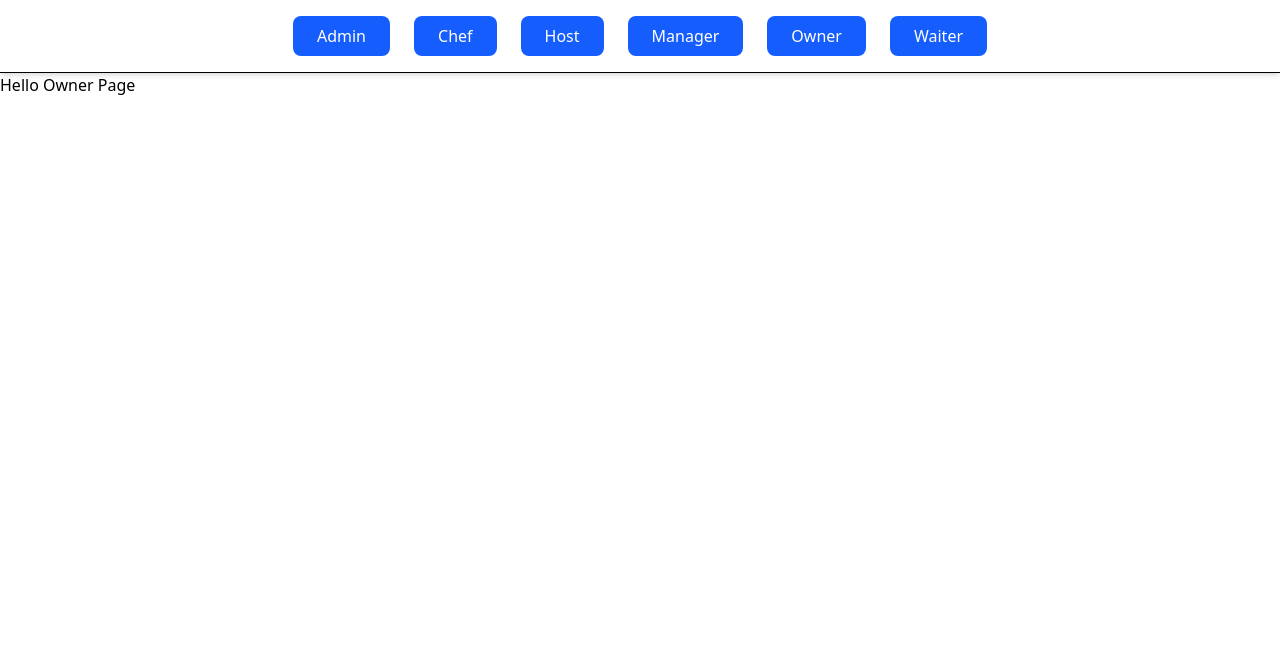
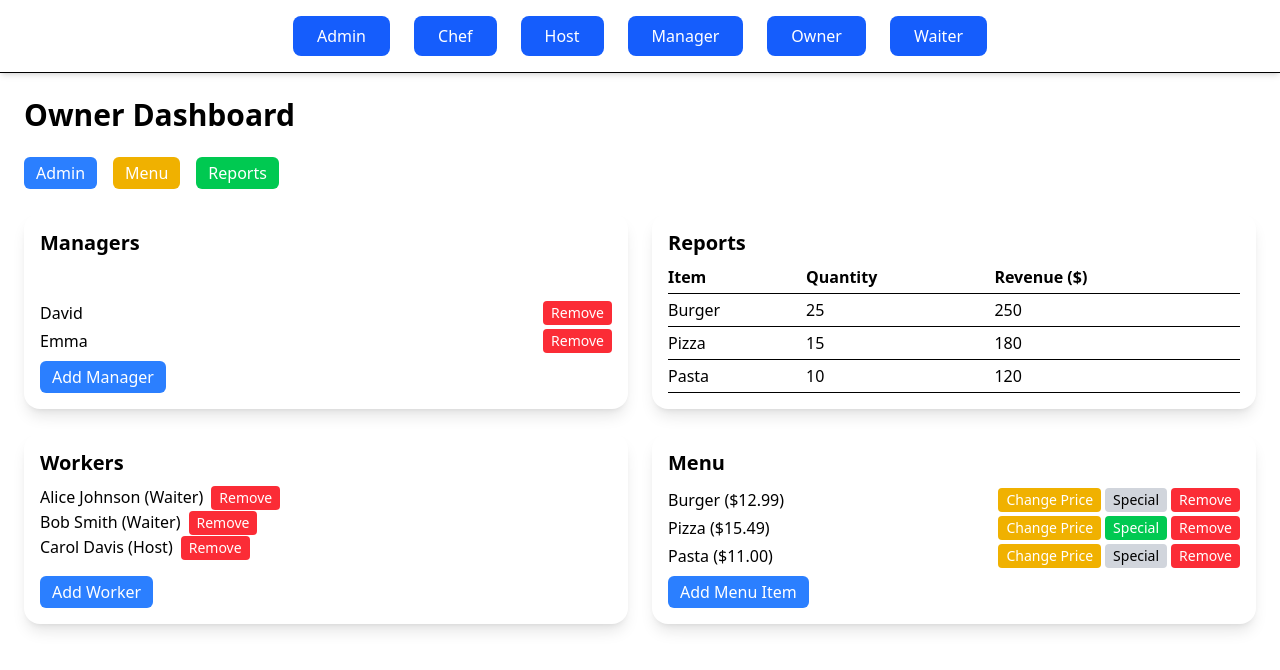
Before and after one commit to maxpilipovic/restaurant-management-system, a React (Vite) app in the folder frontend/: page /owner in a window 1280 px wide. Shown: the top 670 px of the page. Built offline with nearby package versions, Linux system fonts and the light colour scheme.

Commit message:
Update PageOwner

```diff
--- a/frontend/src/pages/PageOwner.jsx
+++ b/frontend/src/pages/PageOwner.jsx
@@ -1,8 +1,236 @@
-import React from 'react';
+import React, { useState } from "react";
 
-export const PageOwner = () => {
+// Reusable Card Component
+const InfoCard = ({ title, children }) => {
   return (
-    <h1>Hello Owner Page</h1>
+    <div className="bg-white shadow-lg rounded-2xl p-4 flex flex-col justify-between">
+      <h2 className="text-xl font-bold mb-2">{title}</h2>
+      <div>{children}</div>
+    </div>
+  );
+};
+
+const PageOwner = () => {
+  // Workers (same as Manager)
+  const [workers, setWorkers] = useState([
+    { id: 1, first_name: "Alice", last_name: "Johnson", role: "Waiter" },
+    { id: 2, first_name: "Bob", last_name: "Smith", role: "Waiter" },
+    { id: 3, first_name: "Carol", last_name: "Davis", role: "Host" },
+  ]);
+
+  // Managers (Owner can add/remove)
+  const [managers, setManagers] = useState([
+    { id: 1, name: "David" },
+    { id: 2, name: "Emma" },
+  ]);
+
+  // Tables
+  const [tables, setTables] = useState([
+    { id: 1, number: 1, status: "Open", assigned_waiter: null },
+    { id: 2, number: 2, status: "Occupied", assigned_waiter: 1 },
+    { id: 3, number: 3, status: "Open", assigned_waiter: null },
+    { id: 4, number: 4, status: "Open", assigned_waiter: null },
+    { id: 5, number: 5, status: "Open", assigned_waiter: null },
+    { id: 6, number: 6, status: "Open", assigned_waiter: null },
+    { id: 7, number: 7, status: "Open", assigned_waiter: null },
+    { id: 8, number: 8, status: "Open", assigned_waiter: null },
+    { id: 9, number: 9, status: "Open", assigned_waiter: null },
+    { id: 10, number: 10, status: "Open", assigned_waiter: null },
+  ]);
+
+  // Menu Items
+  const [menuItems, setMenuItems] = useState([
+    { id: 1, name: "Burger", price: 12.99, is_special: false },
+    { id: 2, name: "Pizza", price: 15.49, is_special: true },
+    { id: 3, name: "Pasta", price: 11.0, is_special: false },
+  ]);
+
+  // Reports (example data)
+  const [reports] = useState([
+    { item: "Burger", quantity: 25, revenue: 250 },
+    { item: "Pizza", quantity: 15, revenue: 180 },
+    { item: "Pasta", quantity: 10, revenue: 120 },
+  ]);
+
+  // --- Worker functions ---
+  const addWorker = (first_name, last_name, role) => {
+    const newWorker = { id: workers.length + 1, first_name, last_name, role };
+    setWorkers([...workers, newWorker]);
+  };
+
+  const removeWorker = (id) => {
+    setWorkers(workers.filter((w) => w.id !== id));
+  };
+
+  // --- Manager functions ---
+  const addManager = () => {
+    const name = prompt("Enter manager name:");
+    if (name) setManagers([...managers, { id: managers.length + 1, name }]);
+  };
+
+  const removeManager = (id) => {
+    setManagers(managers.filter((m) => m.id !== id));
+  };
+
+  // --- Table functions ---
+  const assignTable = (tableId, waiterId) => {
+    setTables((prev) =>
+      prev.map((t) => (t.id === tableId ? { ...t, assigned_waiter: waiterId } : t))
+    );
+  };
+
+  // --- Menu functions ---
+  const addMenuItem = (name, price) => {
+    const newItem = { id: menuItems.length + 1, name, price, is_special: false };
+    setMenuItems([...menuItems, newItem]);
+  };
+
+  const removeMenuItem = (id) => {
+    setMenuItems(menuItems.filter((item) => item.id !== id));
+  };
+
+  const changePrice = (id, newPrice) => {
+    setMenuItems((prev) =>
+      prev.map((item) => (item.id === id ? { ...item, price: newPrice } : item))
+    );
+  };
+
+  const toggleSpecial = (id) => {
+    setMenuItems((prev) =>
+      prev.map((item) => (item.id === id ? { ...item, is_special: !item.is_special } : item))
+    );
+  };
+
+  return (
+    <div className="p-6">
+      <h1 className="text-3xl font-bold mb-6">Owner Dashboard</h1>
+
+      {/* Buttons */}
+      <div className="flex gap-4 mb-6">
+        <button className="bg-blue-500 text-white px-3 py-1 rounded-md">Admin</button>
+        <button className="bg-yellow-500 text-white px-3 py-1 rounded-md">Menu</button>
+        <button className="bg-green-500 text-white px-3 py-1 rounded-md">Reports</button>
+      </div>
+
+      {/* Cards Section */}
+      <div className="grid grid-cols-2 gap-6">
+        {/* Managers */}
+        <InfoCard title="Managers">
+          <ul className="mb-2">
+            {managers.map((m) => (
+              <li key={m.id} className="flex justify-between items-center mb-1">
+                {m.name}
+                <button
+                  className="bg-red-500 text-white px-2 py-0.5 rounded text-sm"
+                  onClick={() => removeManager(m.id)}
+                >
+                  Remove
+                </button>
+              </li>
+            ))}
+          </ul>
+          <button className="bg-blue-500 text-white px-3 py-1 rounded-md" onClick={addManager}>
+            Add Manager
+          </button>
+        </InfoCard>
+
+        {/* Reports */}
+        <InfoCard title="Reports">
+          <table className="w-full text-left border-collapse">
+            <thead>
+              <tr>
+                <th className="border-b pb-1">Item</th>
+                <th className="border-b pb-1">Quantity</th>
+                <th className="border-b pb-1">Revenue ($)</th>
+              </tr>
+            </thead>
+            <tbody>
+              {reports.map((r, idx) => (
+                <tr key={idx}>
+                  <td className="border-b py-1">{r.item}</td>
+                  <td className="border-b py-1">{r.quantity}</td>
+                  <td className="border-b py-1">{r.revenue}</td>
+                </tr>
+              ))}
+            </tbody>
+          </table>
+        </InfoCard>
+
+        {/* Workers */}
+        <InfoCard title="Workers">
+          <ul className="mb-2">
+            {workers.map((w) => (
+              <li key={w.id}>
+                {w.first_name} {w.last_name} ({w.role})
+                <button
+                  className="bg-red-500 text-white px-2 py-0.5 rounded text-sm ml-2"
+                  onClick={() => removeWorker(w.id)}
+                >
+                  Remove
+                </button>
+              </li>
+            ))}
+          </ul>
+          <button
+            className="bg-blue-500 text-white px-3 py-1 rounded-md mt-2"
+            onClick={() => {
+              const first_name = prompt("First name:");
+              const last_name = prompt("Last name:");
+              const role = prompt("Role:");
+              if (first_name && last_name && role) addWorker(first_name, last_name, role);
+            }}
+          >
+            Add Worker
+          </button>
+        </InfoCard>
+
+        {/* Menu Items */}
+        <InfoCard title="Menu">
+          <ul className="mb-2">
+            {menuItems.map((item) => (
+              <li key={item.id} className="flex justify-between items-center mb-1">
+                {item.name} (${item.price.toFixed(2)})
+                <div className="flex gap-1">
+                  <button
+                    className="bg-yellow-500 text-white px-2 py-0.5 rounded text-sm"
+                    onClick={() => {
+                      const newPrice = parseFloat(prompt("New price:"));
+                      if (!isNaN(newPrice)) changePrice(item.id, newPrice);
+                    }}
+                  >
+                    Change Price
+                  </button>
+                  <button
+                    className={`px-2 py-0.5 rounded text-sm ${
+                      item.is_special ? "bg-green-500 text-white" : "bg-gray-300"
+                    }`}
+                    onClick={() => toggleSpecial(item.id)}
+                  >
+                    Special
+                  </button>
+                  <button
+                    className="bg-red-500 text-white px-2 py-0.5 rounded text-sm"
+                    onClick={() => removeMenuItem(item.id)}
+                  >
+                    Remove
+                  </button>
+                </div>
+              </li>
+            ))}
+          </ul>
+          <button
+            className="bg-blue-500 text-white px-3 py-1 rounded-md"
+            onClick={() => {
+              const name = prompt("Menu item name:");
+              const price = parseFloat(prompt("Price:"));
+              if (name && !isNaN(price)) addMenuItem(name, price);
+            }}
+          >
+            Add Menu Item
+          </button>
+        </InfoCard>
+      </div>
+    </div>
   );
 };
 
```
